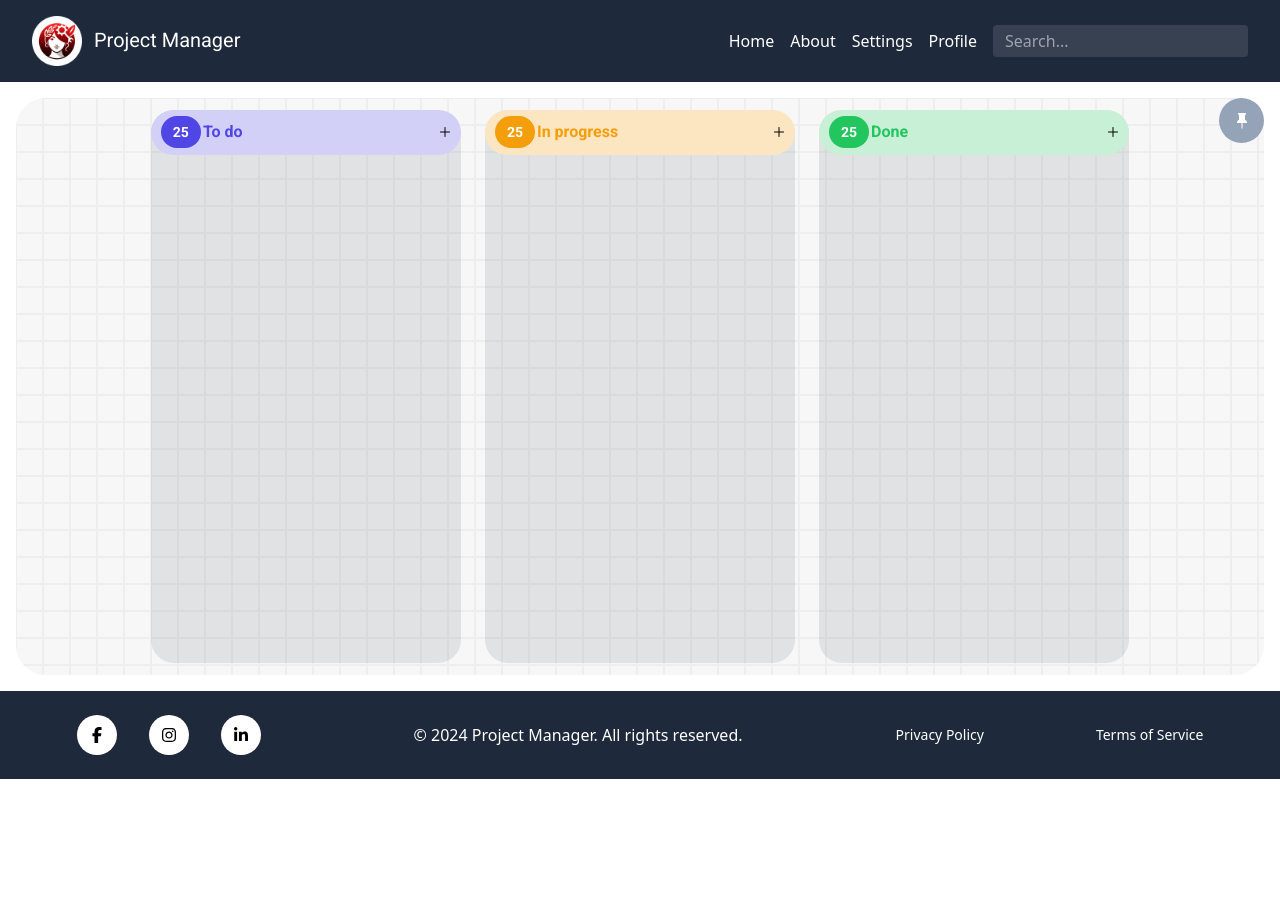
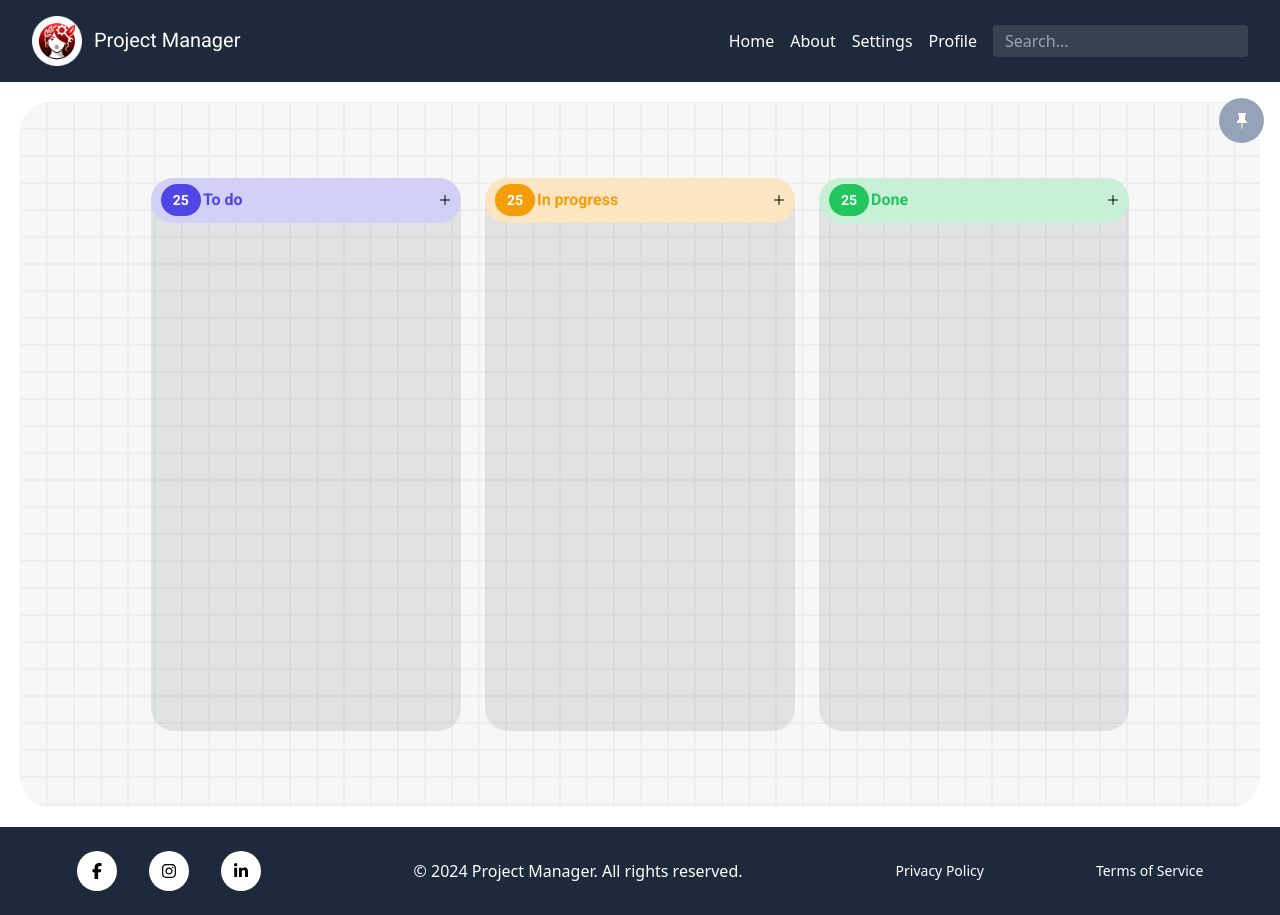
Before and after one commit to amiranda1911/project-manager-v2, a React (Vite) app: page /kanban in a window 1280 px wide. Before the commit the page ends 800 px from the top, so only its background shows below. Built offline with nearby package versions, Linux system fonts and the light colour scheme; data requests are answered from the project's data file.

Commit message:
fix: height size

```diff
--- a/src/pages/Kanban/Kanban.tsx
+++ b/src/pages/Kanban/Kanban.tsx
@@ -75,7 +75,7 @@ const Kanban = () => {
 
         {/* Container principal do Kanban */}
         <div className={`
-          m-4 w-full
+          m-5 w-full
           rounded-[1.875rem]
           justify-center
           flex flex-grow flex-col
@@ -87,13 +87,16 @@ const Kanban = () => {
             justify-center
             flex flex-grow flex-row
             items-center
+            py-40
+            md:py-20
+            lg:py-16
           '>
             <KanbanColumn handleNewCard={setShowCreationModal} tasks={todoTasks} type='To do' /> {/* Coluna de tarefas a serem feitas */}
             <KanbanColumn handleNewCard={setShowCreationModal} tasks={inProgressTasks} type='In progress' /> {/* Coluna de tarefas em progresso */}
             <KanbanColumn handleNewCard={setShowCreationModal} tasks={doneTasks} type='Done' /> {/* Coluna de tarefas concluídas */}
           </div>
 
-          <div className='bg-black-opacity-50 rounded-[0.9rem] p-3  lg:hidden'>
+          <div className='bg-black-opacity-50 rounded-[0.9rem] p-3 absolute bottom-0 left-0 right-0 m-6 lg:hidden'>
             <header className='flex items-center'>
               <img src={logo} alt="Logo" className="h-8 w-8 md:h-[50px] md:w-[50px] mr-3 " />
               <h2 className='text-white text-16 font-medium font-roboto'>Trabalhar no aplicativo</h2>
```
